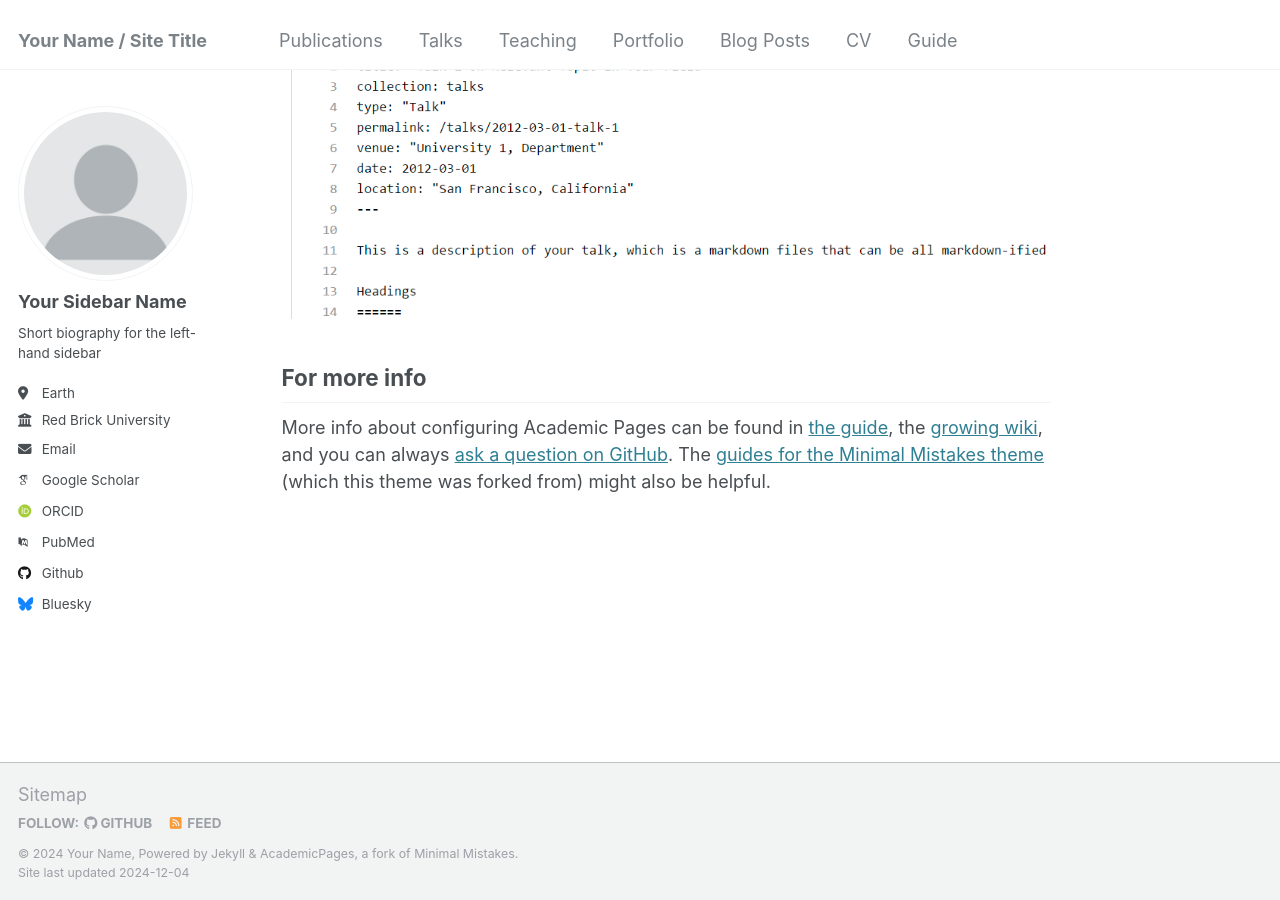
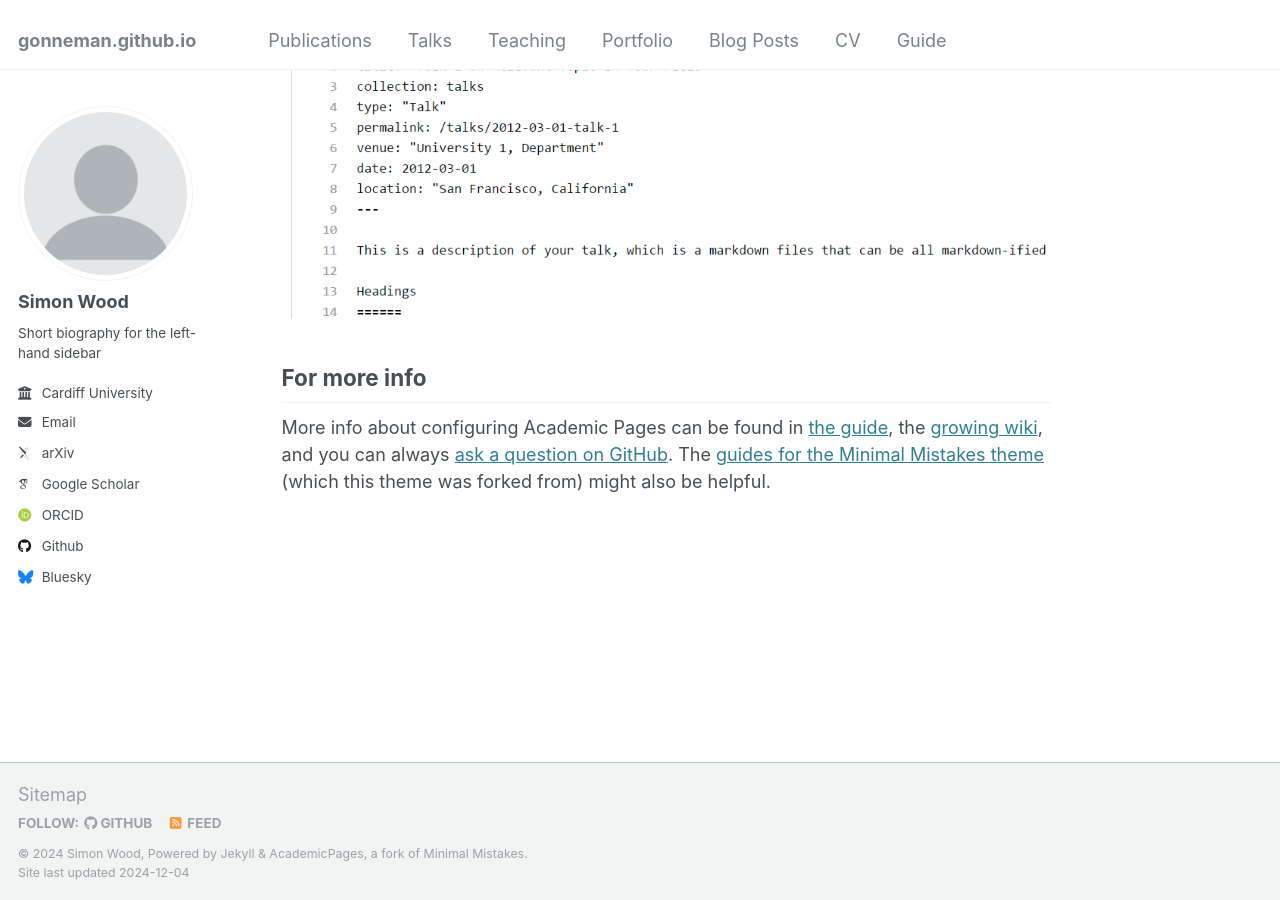
Before and after one commit to gonneman/gonneman.github.io, a Jekyll site: the page built from _pages/about.md, in a window 1280 px wide and 900 px high, scrolled down 2643 px. Built offline with Jekyll 4.4.1, drawn with Linux system fonts in a browser that asks for light colours; some web fonts are replaced.

Commit message:
Update _config.yml
Initial site wide configuration

```diff
--- a/_config.yml
+++ b/_config.yml
@@ -7,12 +7,12 @@
 # server process.
 
 # Basic Site Settings
-locale                   : "en-US"
-title                    : "Your Name / Site Title"
-title_separator          : "-"
-name                     : &name "Your Name"
+locale                   : "en-GB"
+title                    : #"Your Name / Site Title"
+title_separator          : #"-"
+name                     : &name "Simon Wood"
 description              : &description "personal description"
-url                      : https://academicpages.github.io # the base hostname & protocol for your site e.g. "https://[your GitHub username].github.io"
+url                      : "https://gonneman.github.io" #https://academicpages.github.io # the base hostname & protocol for your site e.g. "https://[your GitHub username].github.io"
 baseurl                  : "" # the subpath of your site, e.g. "/blog"
 repository               : "academicpages/academicpages.github.io"
 
@@ -22,21 +22,21 @@
 author:
   # Biographic information
   avatar           : "profile.png"
-  name             : "Your Sidebar Name"
+  name             : "Simon Wood"
   pronouns         : # example: "she/her"
   bio              : "Short biography for the left-hand sidebar"
-  location         : "Earth"
-  employer         : "Red Brick University"
+  location         : #"Earth"
+  employer         : "Cardiff University"
   uri              : # URL
-  email            : "none@example.org"
+  email            : "woodsi@cardiff.ac.uk"
 
   # Academic websites
-  arxiv            : # URL - Update with the correct link to your profile
-  googlescholar    : "https://scholar.google.com/citations?user=PS_CX0AAAAAJ"
+  arxiv            : "http://arxiv.org/a/wood_s_2" # URL - Update with the correct link to your profile
+  googlescholar    : "https://scholar.google.com/citations?user=1L-XFbcAAAAJ"
   impactstory      : # URL
-  orcid            : "http://orcid.org/yourorcidurl"
+  orcid            : "https://orcid.org/0000-0002-8257-0378"
   semantic         : # URL
-  pubmed           : "https://www.ncbi.nlm.nih.gov/pubmed/?term=john+snow"
+  pubmed           : #"https://www.ncbi.nlm.nih.gov/pubmed/?term=john+snow"
   researchgate     : # URL
   scopus           : # URL
 
```
